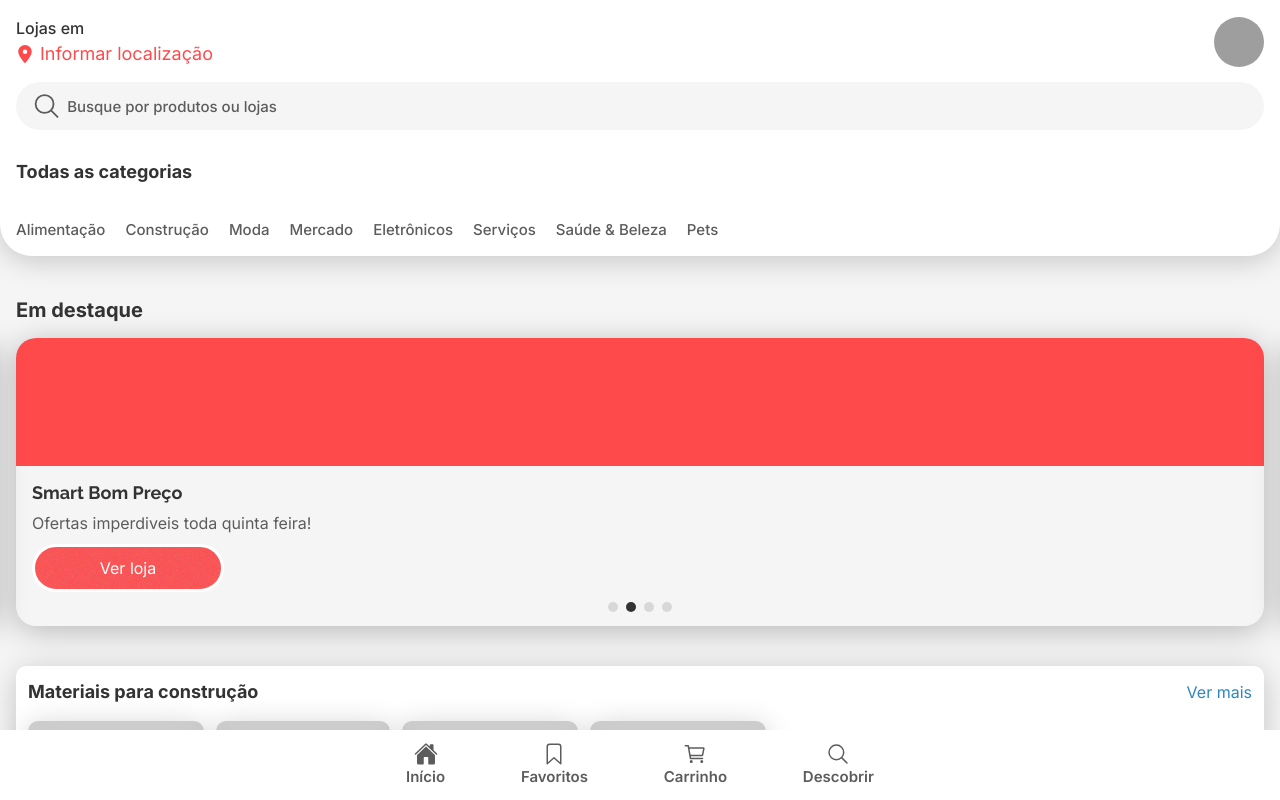
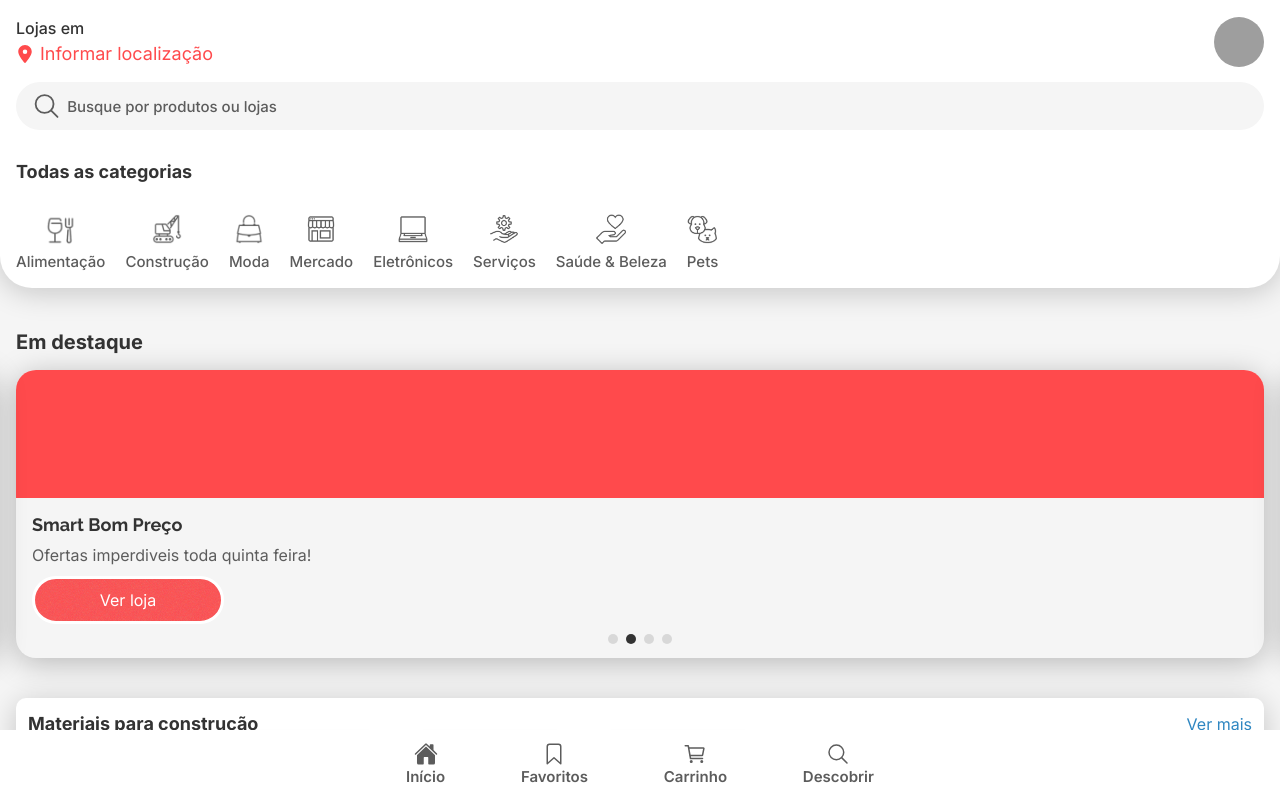
Before and after one commit to 888888b/marketplace-frontend, a Next.js app: page / in a window 1280 px wide. Shown: the top 800 px of the page. Built offline with nearby package versions, Linux system fonts and the light colour scheme; grey boxes are pictures that could not be loaded.

Commit message:
style: adjust size of category icons

```diff
--- a/src/components/organisms/categoriesCarousel/index.tsx
+++ b/src/components/organisms/categoriesCarousel/index.tsx
@@ -18,7 +18,8 @@
                         <Image
                             src={'/food_icon.png'}
                             alt="glass and fork icon"
-                            fill={true}
+                            width={32}
+                            height={32}
                             className="object-cover"
                         />
                     </div>
@@ -30,7 +31,8 @@
                         <Image
                             src={'/crane_icon.png'}
                             alt="glass and fork icon"
-                            fill={true}
+                            width={30}
+                            height={30}
                             className="object-cover"
                         />
                     </div>
@@ -42,7 +44,8 @@
                         <Image
                             src={'/bag_icon.png'}
                             alt="glass and fork icon"
-                            fill={true}
+                            width={30}
+                            height={30}
                             className="object-cover"
                         />
                     </div>
@@ -54,7 +57,8 @@
                         <Image
                             src={'/supermarket_icon.png'}
                             alt="glass and fork icon"
-                            fill={true}
+                            width={30}
+                            height={30}
                             className="object-cover"
                         />
                     </div>
@@ -67,7 +71,8 @@
                         <Image
                             src={'/laptop_icon.png'}
                             alt="glass and fork icon"
-                            fill={true}
+                            width={30}
+                            height={30}
                             className="object-cover"
                         />
                     </div>
@@ -79,7 +84,8 @@
                         <Image
                             src={'/service_icon.png'}
                             alt="glass and fork icon"
-                            fill={true}
+                            width={30}
+                            height={30}
                             className="object-cover"
                         />
                     </div>
@@ -91,7 +97,8 @@
                         <Image
                             src={'/health_icon.png'}
                             alt="glass and fork icon"
-                            fill={true}
+                            width={30}
+                            height={30}
                             className="object-cover"
                         />
                     </div>
@@ -103,7 +110,8 @@
                         <Image
                             src={'/pets_icon.png'}
                             alt="glass and fork icon"
-                            fill={true}
+                            width={31}
+                            height={31}
                             className="object-cover"
                         />
                     </div>
--- a/src/components/organisms/categoriesCarousel/styles.css
+++ b/src/components/organisms/categoriesCarousel/styles.css
@@ -5,9 +5,3 @@
     justify-content: space-between;
     row-gap: 5px;
 }
-
-.embla__slide .icon-box {
-    position: relative;
-    width: 30;
-    height: 30;
-}
```
